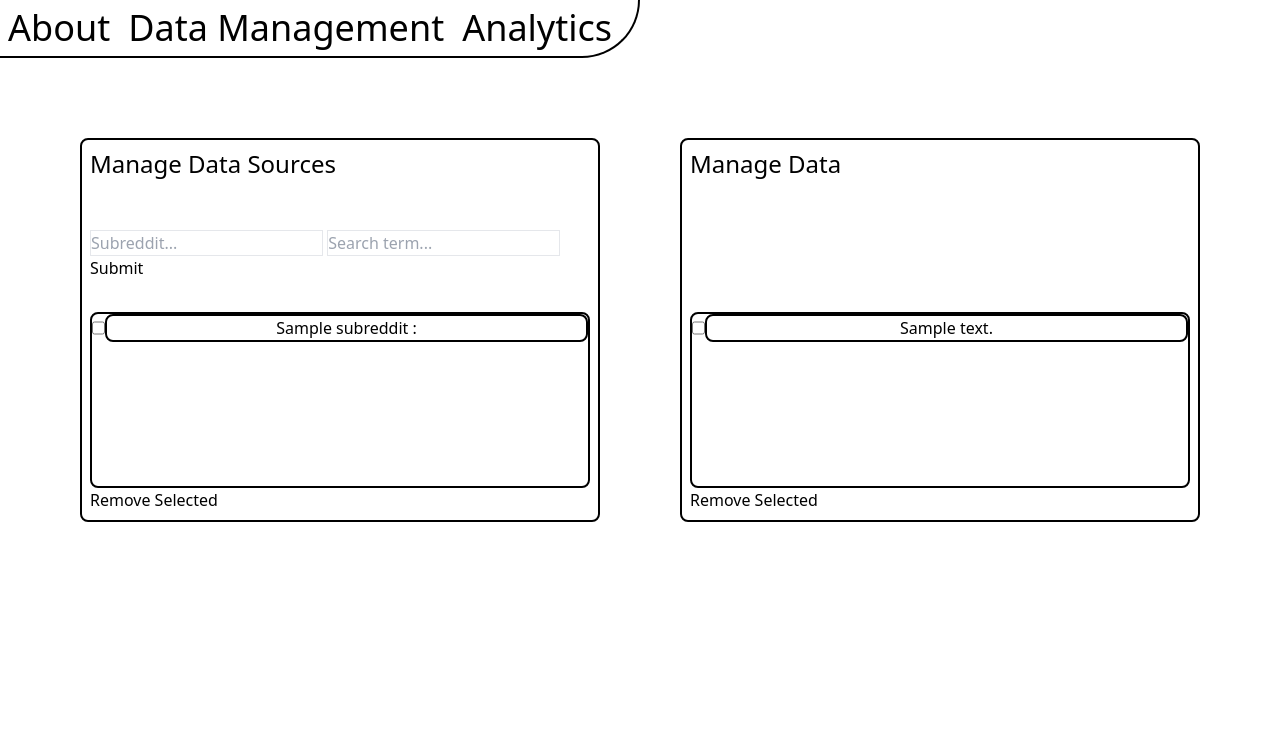
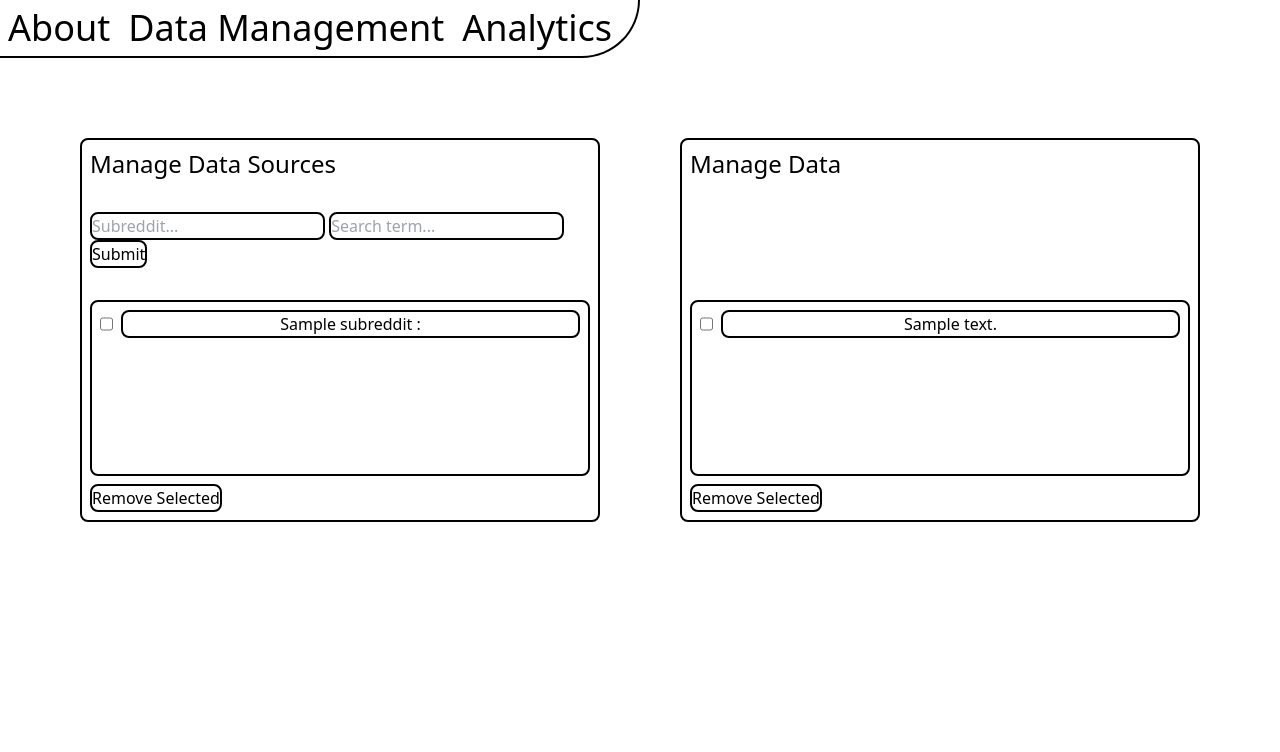
Before and after one commit to casrar/Sentireddit, a Flask app: template src/templates/data_management.html in a window 1280 px wide. Shown: the top 752 px of the page. Run offline with Flask 3, Linux system fonts and the light colour scheme; the template is opened without the code that fills it: most values are stand-ins (such as "Sample title", 1, 10 or a date in 2020); parts of the project's set-up code (start-up, migrations or seed data) failed here and were passed over.

Commit message:
UI changes to match mockup

```diff
--- a/src/static/styles.css
+++ b/src/static/styles.css
@@ -596,6 +596,22 @@ video {
   margin-top: auto;
 }
 
+.mb-2 {
+  margin-bottom: 0.5rem;
+}
+
+.mr-2 {
+  margin-right: 0.5rem;
+}
+
+.mt-1 {
+  margin-top: 0.25rem;
+}
+
+.mt-2 {
+  margin-top: 0.5rem;
+}
+
 .block {
   display: block;
 }
--- a/src/templates/analytics.html
+++ b/src/templates/analytics.html
@@ -26,7 +26,6 @@
                         <input type="hidden" name="form-id" value="select-date">
                         <input id="first-date" type="date" name="first-date" required/>
                         <input id="second-date" type="date" name="second-date" required/>
-                        <input type="submit" value="Select Range">
                     </div>
                 </div>
             </form>
--- a/src/templates/data_management.html
+++ b/src/templates/data_management.html
@@ -15,17 +15,17 @@
             <div class="mb-8">
                 <form action="/data_management" method="POST">
                     <input type="hidden" name="form-id" value="add-data-source">
-                    <label for="subreddit"><input class="border" type="text" id="subreddit" name="subreddit" placeholder="Subreddit..."></label>
-                    <label for="search-term"><input class="border" type="text" id="search-term" name="search-term" placeholder="Search term..."></label>
-                    <input type="submit" value="Submit">
+                    <input class="border border-solid border-black border-2 rounded-lg" type="text" id="subreddit" name="subreddit" placeholder="Subreddit...">
+                    <input class="border border-solid border-black border-2 rounded-lg" type="text" id="search-term" name="search-term" placeholder="Search term...">
+                    <input class="border border-solid border-black border-2 rounded-lg" type="submit" value="Submit">
                 </form>
             </div>
             <form action="/data_management" method="POST">
                 <input type="hidden" name="form-id" value="remove-data-source">
-                    <div class="h-44 overflow-y-auto border border-solid border-black border-2 rounded-lg ">
+                    <div class="h-44 overflow-y-auto border border-solid border-black border-2 rounded-lg p-2">
                         {% for item in context['data_sources'] %}
-                        <div class="flex">
-                            <input type="checkbox" name="selected-data" value="{{ item.id }}">
+                        <div class="flex mb-2">
+                            <input class="mr-2" type="checkbox" name="selected-data" value="{{ item.id }}">
                             <label class="w-full border border-solid border-black border-2 rounded-lg text-center">
                                 {{ item['subreddit'] }} : {{ item['search_term'] }}
                             </label>
@@ -33,7 +33,7 @@
                         </div>
                         {% endfor %}
                     </div>
-                <input type="submit" value="Remove Selected">
+                <input class="border border-solid border-black border-2 rounded-lg mt-2" type="submit" value="Remove Selected">
             </form>
         </div>
     </div>
@@ -42,10 +42,10 @@
         <div class="mt-auto">
             <form action="/data_management" method="POST">
                 <input type="hidden" name="form-id" value="remove-data">
-                <div class="h-44 overflow-y-auto border border-solid border-black border-2 rounded-lg">
+                <div class="h-44 overflow-y-auto border border-solid border-black border-2 rounded-lg p-2">
                     {% for item in context['data'] %}
-                        <div class="flex">
-                            <input type="checkbox" name="selected-data" value="{{ item.id }}">
+                        <div class="flex mb-2">
+                            <input class="mr-2" type="checkbox" name="selected-data" value="{{ item.id }}">
                             <label class="w-full border border-solid border-black border-2 rounded-lg text-center">
                                 {{ item['body'] }}
                             </label>
@@ -53,7 +53,7 @@
                         </div>
                     {% endfor %}
                 </div>
-                <input type="submit" value="Remove Selected">
+                <input class="border border-solid border-black border-2 rounded-lg mt-2" type="submit" value="Remove Selected">
             </form>
         </div>
     </div>
```
Also changed, not shown: other parts of src/static/styles.css (+63 -0 lines).
